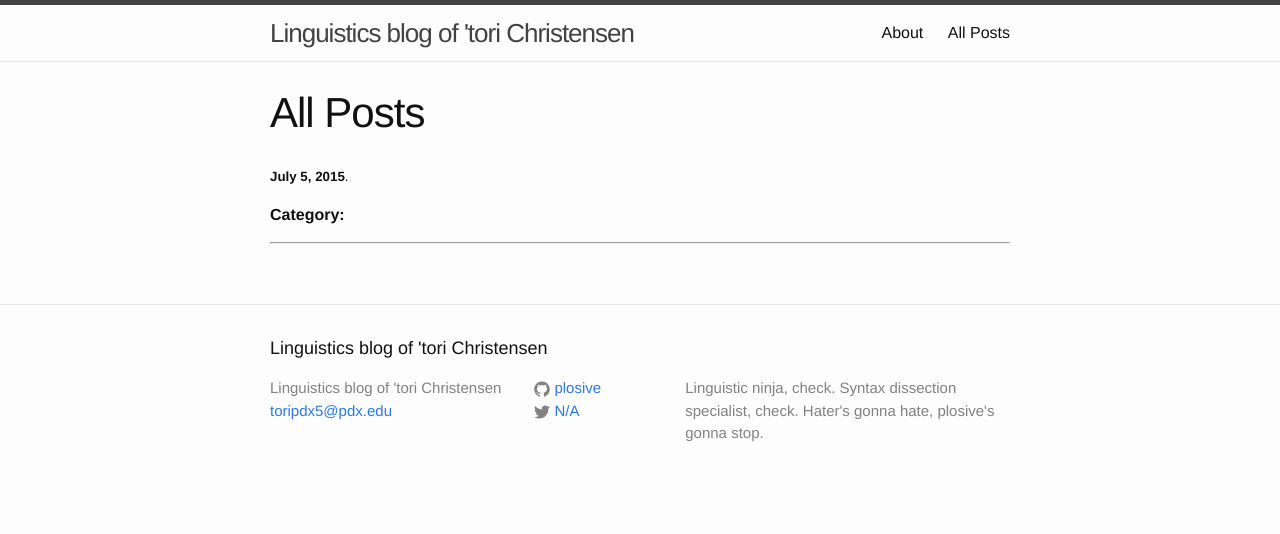
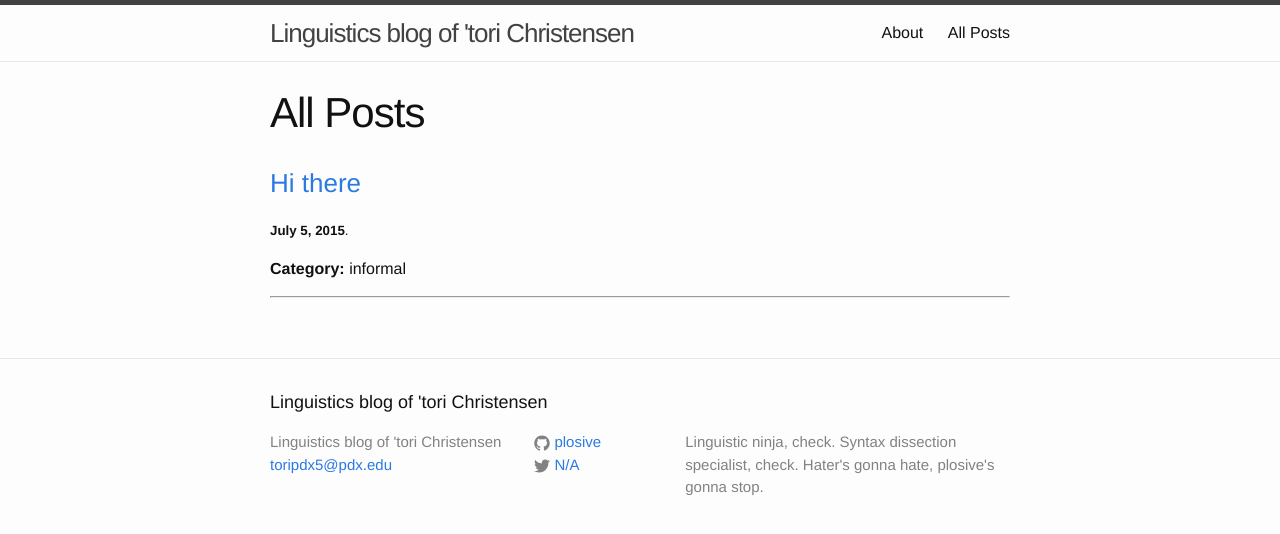
Before and after one commit to plosive/plosive.github.io, a Jekyll site: the page built from list.html, in a window 1280 px wide. Shown: the top 534 px of the page. Built offline with Jekyll 4.4.1, drawn with Linux system fonts in a browser that asks for light colours.

```diff
--- a/_posts/2015-07-05-hello.markdown
+++ b/_posts/2015-07-05-hello.markdown
@@ -3,7 +3,7 @@ layout: post
 title:  "Hi there"
 category: informal
 published: true
-author: 'tori Christensen
+author: "'tori Christensen"
 ---
 
 Hi everyone, and welcome to my blog. I'll be discussing a variety of topics, primarily having to do with linguistics. I'm planning on throwing in a few "how-to's" as well. The plan is to explain and clarify certain topics in linguistics that I found difficult or confusing during my undergraduate degree.
```
